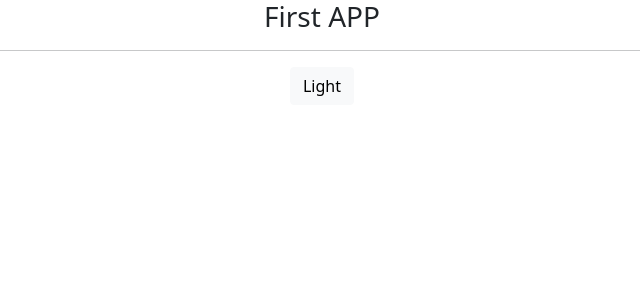
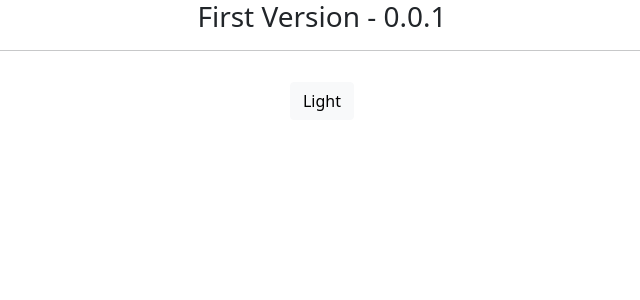
Before and after one commit to evanzs/OnlyOne, an Angular app: page / in a window 1280 px wide. Shown: the top 300 px of the page, without its empty margins (318-958 px from the left). Built offline with nearby package versions, Linux system fonts and the light colour scheme.

Commit message:
feat(app.html)::sparkles: add header to system

```diff
--- a/src/app/app.component.html
+++ b/src/app/app.component.html
@@ -1,5 +1,5 @@
-<div class='container text-center'>
-  <h3>First APP</h3>
+<div class='container text-center fs-1'>
+  <h3>First Version - 0.0.1 </h3>
   <hr>
   <app-server></app-server>
 </div>
```
